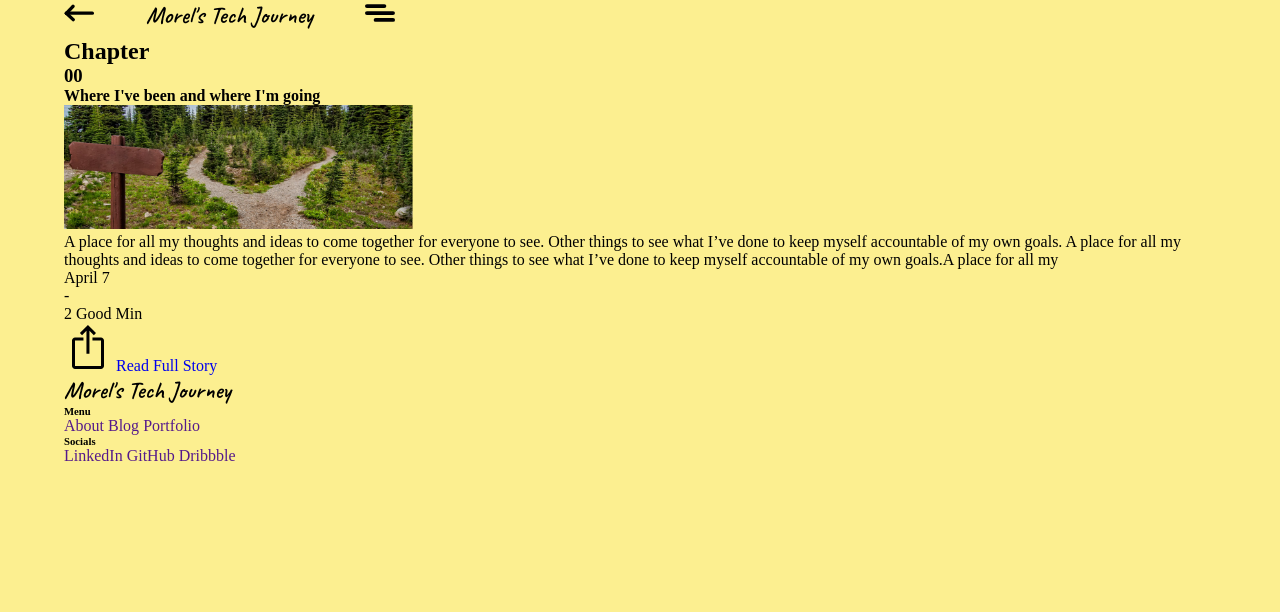
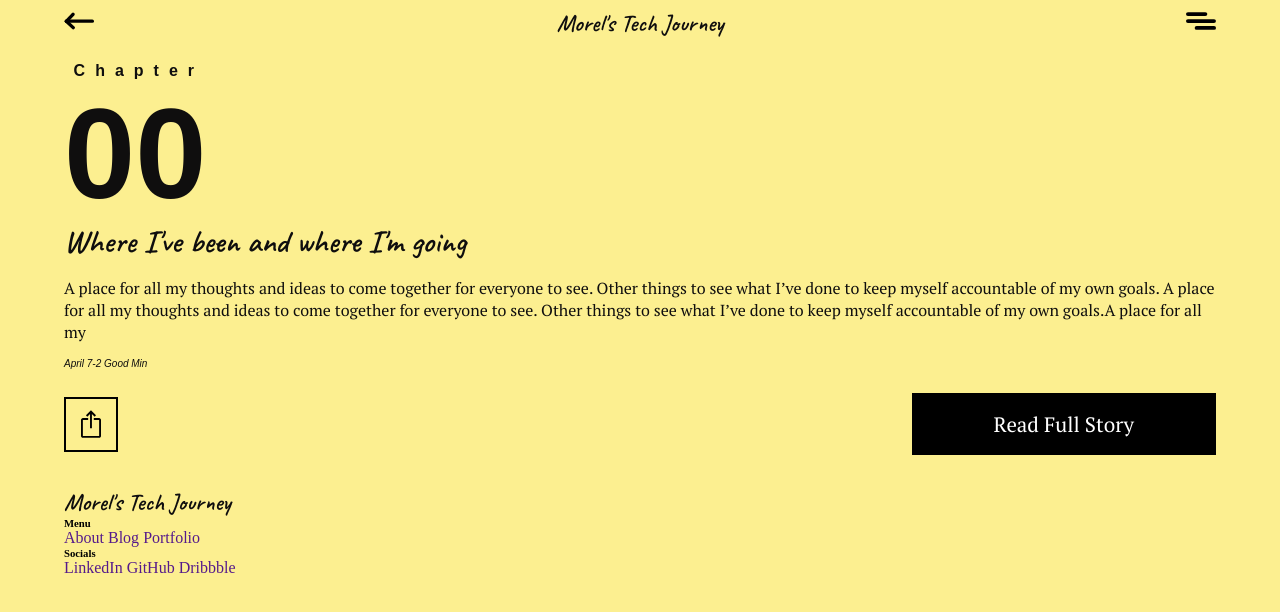
Before and after one commit to EvoExx/Morels-Tech-Journey, a plain HTML site: page index.html in a window 1280 px wide. Drawn offline with Linux system fonts and the light colour scheme; files whose address does not match are found by name.

Commit message:
Share/Full Story Menu and readjustments
-fixed spacing in main header menu
-adjusted fonts
-adjusted font spacing issues

```diff
--- a/index.html
+++ b/index.html
@@ -19,7 +19,7 @@
                           <path id="Path_27" data-name="Path 27" d="M-1,0,7.1,7.7" transform="translate(33.301 23.701) rotate(90)" fill="none" stroke="#000" stroke-linecap="round" stroke-width="4"/>
                         </g>
                       </svg>
-                                      </a>
+                </a>
             </li>
 
             <li>
@@ -56,19 +56,20 @@
             <h4 class="postTitle">Where I've been and where I'm going</h4>
         </div>
 
-        <img src="../assets/crossroads.png" alt="crossRoads" class="postImage">
+        <!-- <img src="../assets/crossroads.png" alt="crossRoads" class="postImage"> -->
 
         <p class="postBody">A place for all my thoughts and ideas to come together for everyone to see. Other things to see what I’ve done to keep myself accountable of my own goals. A place for all my thoughts and ideas to come together for everyone to see. Other things to see what I’ve done to keep myself accountable of my own goals.A place for all my </p>
 
-        <div class="readLength">
+        <div class="readLengthParent">
             <p class="date">April 7</p>
             <p>-</p>
-            <p class="readLength">2 Good Min</p>
+            <p class = "readLength">2 Good Min</p>
         </div>
 
         <div class="bottomPostMenu">
             <a href="#" class="share">
-                <svg xmlns="http://www.w3.org/2000/svg" height="48" viewBox="0 96 960 960" width="48"><path d="M220 1016q-24 0-42-18t-18-42V447q0-24 18-42t42-18h169v60H220v509h520V447H569v-60h171q24 0 42 18t18 42v509q0 24-18 42t-42 18H220Zm229-307V252l-88 88-43-43 161-161 161 161-43 43-88-88v457h-60Z"/></svg>
+                <!-- share button -->
+                <svg xmlns="http://www.w3.org/2000/svg" height="30" viewBox="0 96 960 960" width="30"><path d="M220 1016q-24 0-42-18t-18-42V447q0-24 18-42t42-18h169v60H220v509h520V447H569v-60h171q24 0 42 18t18 42v509q0 24-18 42t-42 18H220Zm229-307V252l-88 88-43-43 161-161 161 161-43 43-88-88v457h-60Z"/></svg>
             </a>
 
             <a href="#" class="readFullStory">Read Full Story</a>
--- /dev/null
+++ b/sass/_bottomPostMenu.scss
@@ -0,0 +1,34 @@
+.bottomPostMenu a {
+    color: white;
+    font-family: 'PTSerif';
+    font-size: 1.3rem;
+    border: 2.5px solid black;
+    // border-radius: 2px;
+    &:visited {
+        color: none;
+    }
+}
+
+.bottomPostMenu {
+    display:flex;
+    justify-content: space-between;
+    align-items: center;
+    padding-bottom: 2rem;
+
+}
+
+.share {
+    padding: 5px 10px;
+    padding-top: 10px;
+}
+
+.readFullStory {
+    background-color: black;
+    padding: 15px 80px;
+    border-radius: none;
+
+}
+
+.readFullStory a {
+    border-radius: none;
+}
--- a/sass/_fonts.scss
+++ b/sass/_fonts.scss
@@ -7,3 +7,8 @@
     font-family: 'PTSerif';
     src: url('../PTSerif-Regular.ttf');
   }
+
+  @font-face {
+    font-family: 'PTSerif-bi';
+    src: url('../PTSerif-BoldItalic.ttf');
+  }
--- a/sass/_globals.scss
+++ b/sass/_globals.scss
@@ -3,6 +3,7 @@
     padding: 0;
     list-style: none;
 }
+
 
 html {
     //font-size: 100%;
@@ -23,3 +24,5 @@ body {
     margin: 0 auto;
     height: 100vh;
 }
+
+//add a display width modfifer to width %
--- /dev/null
+++ b/sass/_headings.scss
@@ -0,0 +1,44 @@
+h1, h2, h3, h4, p {
+    color: #0F0E0E;
+}
+//topbar morels tech journey
+
+h1 {
+    font-family: 'Caveat';
+    font-size: 1.5rem
+}
+
+//chapter
+
+h2 {
+    font-family: Arial, Helvetica, sans-serif;
+    font-style:regular;
+    font-size: 1rem;
+    letter-spacing: 10px;
+}
+
+//chapter number
+
+h3 {
+    font-family: Arial, Helvetica, sans-serif;
+    font-size: 8rem;
+}
+
+//post title
+
+h4 {
+    font-family: 'Caveat';
+    font-size: 2rem;
+    line-height: 30px;
+}
+
+.postBody {
+    font-family: 'PTSerif';
+}
+
+.readLengthParent {
+    font-family:Arial, Helvetica, sans-serif;
+    font-style: italic;
+    font-size: 10px;
+    padding-bottom: 1.5rem;
+}
--- a/sass/_post.scss
+++ b/sass/_post.scss
@@ -0,0 +1,23 @@
+.chapter {
+    padding-left: 0.3rem;
+}
+
+.chapterNumber {
+
+}
+
+.postTitle {
+    word-wrap: break-word;
+    width: 80%;
+    padding-bottom: 10px;
+}
+
+.postBody {
+    display: inline-block;
+    padding-bottom: 15px;
+}
+
+.readLengthParent {
+    display: flex;
+    flex-direction: row;
+}
--- a/sass/_topbar.scss
+++ b/sass/_topbar.scss
@@ -1,21 +1,23 @@
-.topBar {
-    width: 100%;
-    padding-bottom: 0.5rem;
+.topBar{
+    // display: inline-flex;
+    // justify-content: space-between;
+    padding-bottom: 1.5rem;
+    padding-top: 0.5rem;
 }
 
-.topBarUL li{
-    display:inline-flex;
-    margin-right: 3rem;
+.topBarUL{
+    display:flex;
+    justify-content: space-between;
+    align-items: center;
+
+
+
 }
 
 .topBarUL ul:last-child {
-    margin-right: 0;
+    // margin-right: 0;
 }
 
-h1 {
-    font-family: 'Caveat';
-    font-size: 1.5rem;
-}
 
 .topBar ul li a {
     color: black;
--- a/sass/style.scss
+++ b/sass/style.scss
@@ -1 +1 @@
-@import "_fonts", "_topbar.scss", "_globals.scss";
+@import "_fonts", "_topbar.scss", "_globals.scss", "_post.scss", "_headings.scss", "_bottomPostMenu.scss";
```
Also changed, not shown: sass/style.css, 2 other files.
